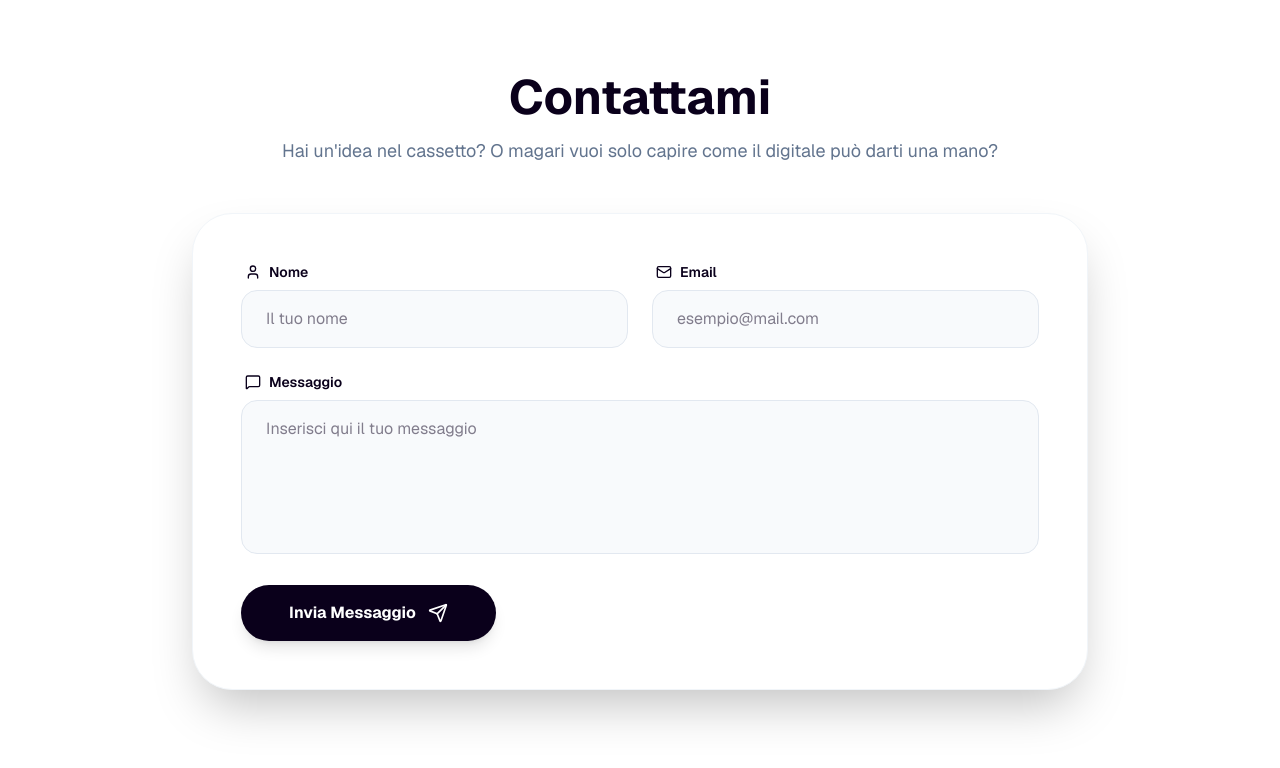
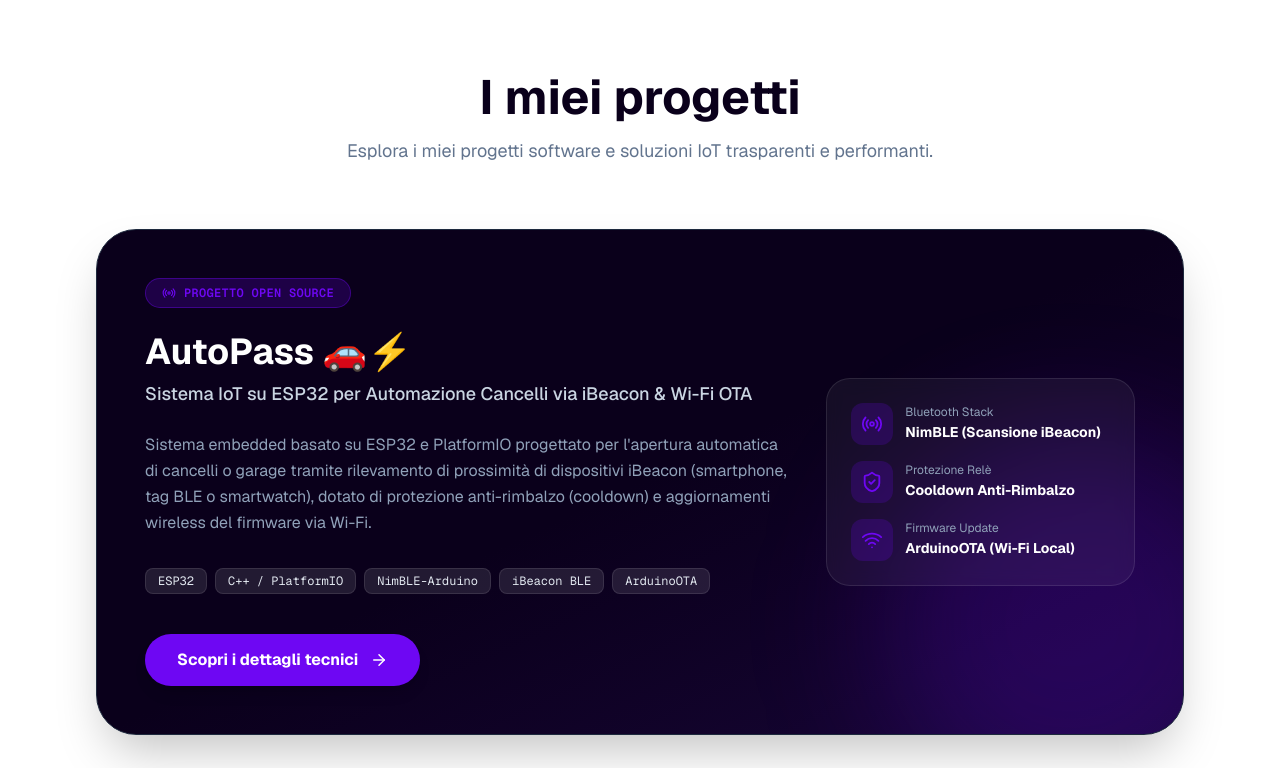
Before and after one commit to davide-ferraroIT/portfolio, a Next.js app: page / in a window 1280 px wide. Shown: the part 1620-2388 px from the top of the page. Built offline with nearby package versions, Linux system fonts and the light colour scheme.

Commit message:
feat(home): enable ProjectsSection and activate projects link in Navbar

```diff
--- a/src/app/page.tsx
+++ b/src/app/page.tsx
@@ -1,6 +1,7 @@
 import HeroSection from '@/components/home/HeroSection';
 import TopDivider from '@/components/home/TopDivider';
 import AboutSection from '@/components/home/AboutSection';
+import ProjectsSection from '@/components/home/ProjectsSection';
 import ContactSection from '@/components/home/ContactSection';
 import BottomDivider from '@/components/home/BottomDivider';
 
@@ -11,7 +12,7 @@ export default function Home() {
       <HeroSection />
       <TopDivider />
       <AboutSection />
-      {/*<ProjectsSection />*/}
+      <ProjectsSection />
       <ContactSection />
       <BottomDivider />
     </main>
--- a/src/components/home/Navbar.tsx
+++ b/src/components/home/Navbar.tsx
@@ -55,9 +55,7 @@ export default function Navbar() {
         <div className="hidden md:flex items-center gap-8">
           <ul className="flex items-center gap-8 text-base font-medium">
             <li><Link href="/" onClick={handleHomeClick} className="hover:text-hover transition-colors">Home</Link></li>
-            {/* LINK PROGETTI DESKTOP COMMENTATO
-            <li><Link href="/projects" className="hover:text-hover transition-colors">Progetti</Link></li>
-            */}
+            <li><Link href="/projects" onClick={closeMenu} className="hover:text-hover transition-colors">Progetti</Link></li>
             <li><Link href="/about-me" className="hover:text-hover transition-colors">Chi Sono</Link></li>
           </ul>
           <Link
@@ -92,11 +90,9 @@ export default function Navbar() {
               <li>
                 <Link href="/" onClick={handleHomeClick} className="block hover:text-hover">Home</Link>
               </li>
-              {/* LINK PROGETTI MOBILE COMMENTATO
               <li>
                 <Link href="/projects" onClick={closeMenu} className="block hover:text-hover">Progetti</Link>
               </li>
-              */}
               <li>
                 <Link href="/about-me" onClick={closeMenu} className="block hover:text-hover">Chi Sono</Link>
               </li>
--- a/src/components/home/ProjectsSection.tsx
+++ b/src/components/home/ProjectsSection.tsx
@@ -1,35 +1,21 @@
 'use client';
 
-import Image from 'next/image';
 import Link from 'next/link';
 import { motion } from 'framer-motion';
-import { Github, ArrowRight } from 'lucide-react';
+import { ArrowRight, Radio, ShieldCheck, Wifi } from 'lucide-react';
 
-const projects = [
-  {
-    title: "Alzati Lazzaro World",
-    description: "Rifacimento grafico del sito di una attività locale",
-    image: "/alzatiLazzaro.jpeg",
-    links: { github: "#", web: "#", package: "#" }
-  },
-  {
-    title: "Test",
-    description: "test test test",
-    image: "/test.webp",
-    links: { github: "#", web: "#", package: "#" }
-  },
-  {
-    title: "Test",
-    description: "test test test",
-    image: "/test.webp",
-    links: { github: "#", web: "#", package: "#" }
-  }
-];
+const featuredProject = {
+  title: "AutoPass 🚗⚡",
+  subtitle: "Sistema IoT su ESP32 per Automazione Cancelli via iBeacon & Wi-Fi OTA",
+  description: "Sistema embedded basato su ESP32 e PlatformIO progettato per l'apertura automatica di cancelli o garage tramite rilevamento di prossimità di dispositivi iBeacon (smartphone, tag BLE o smartwatch), dotato di protezione anti-rimbalzo (cooldown) e aggiornamenti wireless del firmware via Wi-Fi.",
+  tags: ["ESP32", "C++ / PlatformIO", "NimBLE-Arduino", "iBeacon BLE", "ArduinoOTA"],
+  slug: "/projects/autopass"
+};
 
 export default function ProjectsSection() {
   return (
     <section className="bg-white text-hero py-20 px-6 md:px-24">
-      <div className="max-w-7xl mx-auto">
+      <div className="max-w-6xl mx-auto">
         {/* INTESTAZIONE */}
         <div className="text-center mb-16">
           <motion.h2
@@ -49,60 +35,98 @@ export default function ProjectsSection() {
             transition={{ duration: 0.6, delay: 0.2, ease: "easeOut" }}
             className="text-slate-500 text-lg"
           >
-            Una piccola collezione dei miei progetti, scoprili tutti!
+            Esplora i miei progetti software e soluzioni IoT trasparenti e performanti.
           </motion.p>
         </div>
 
-        {/* GRIGLIA DINAMICA */}
-        <div className="grid grid-cols-1 md:grid-cols-2 lg:grid-cols-4 gap-10">
-          {projects.slice(0, 3).map((project, index) => (
-            <motion.div
-              key={index}
-              initial={{ opacity: 0, y: 30 }}
-              whileInView={{ opacity: 1, y: 0 }}
-              viewport={{ once: false }}
-              transition={{ delay: index * 0.25 }}
-              className="group bg-white rounded-[2.5rem] border border-slate-100 hover:border-hover shadow-xl overflow-hidden hover:shadow-2xl transition-all duration-300 flex flex-col"
-            >
-              <div className="relative h-64 w-full bg-slate-50">
-                <Image src={project.image} alt={project.title} fill className="object-contain p-6" />
-                <div className="absolute inset-0 bg-gradient-to-t from-white via-transparent to-transparent" />
+        {/* CARD PROGETTO IN EVIDENZA (AUTOPASS) */}
+        <motion.div
+          initial={{ opacity: 0, y: 30 }}
+          whileInView={{ opacity: 1, y: 0 }}
+          viewport={{ once: false }}
+          transition={{ duration: 0.7 }}
+          className="relative bg-gradient-to-br from-hero via-hero to-[#180838] text-white rounded-[2.5rem] p-8 md:p-12 shadow-2xl border border-slate-800 overflow-hidden group hover:border-hover/50 transition-all duration-500"
+        >
+          {/* Sfondo decorativo e bagliore */}
+          <div className="absolute -right-20 -bottom-20 w-96 h-96 bg-hover/20 rounded-full blur-3xl pointer-events-none group-hover:bg-hover/30 transition-all duration-700"></div>
+
+          <div className="relative z-10 grid grid-cols-1 lg:grid-cols-12 gap-8 items-center">
+            {/* LATO TESTO */}
+            <div className="lg:col-span-8 space-y-6">
+              <div className="inline-flex items-center gap-2 px-4 py-1.5 bg-hover/20 border border-hover/40 rounded-full text-hover font-mono text-xs font-semibold tracking-wide">
+                <Radio size={14} className="animate-pulse" /> PROGETTO OPEN SOURCE
               </div>
 
-              <div className="p-8 flex flex-col flex-grow">
-                <h3 className="text-2xl font-bold mb-4">{project.title}</h3>
-                <p className="text-slate-600 text-sm leading-relaxed mb-8 flex-grow">
-                  {project.description}
+              <div>
+                <h3 className="text-3xl md:text-4xl font-bold text-white mb-2">
+                  {featuredProject.title}
+                </h3>
+                <p className="text-slate-300 text-base md:text-lg font-medium">
+                  {featuredProject.subtitle}
                 </p>
-                <a href={project.links.github} target="_blank" rel="noopener noreferrer" className="text-slate-400 hover:text-hero transition-colors w-fit">
-                  <Github size={24} />
-                </a>
               </div>
-            </motion.div>
-          ))}
 
-          {/* BOTTONE "MOSTRA DI PIÙ" */}
-          <motion.div
-            initial={{ opacity: 0, y: 30 }}
-            whileInView={{ opacity: 1, y: 0 }}
-            viewport={{ once: false }}
-            transition={{ delay: 0.8 }}
-            className="relative group rounded-[2.5rem] border-2 border-dashed border-slate-200 flex items-center justify-center min-h-[400px] hover:border-hover transition-colors duration-300"
-          >
-            <Link
-              href="/projects"
-              className="flex flex-col items-center gap-4 text-center p-8 w-full h-full justify-center"
-            >
-              <div className="w-16 h-16 bg-hero/10 text-hero rounded-full flex items-center justify-center group-hover:bg-hover group-hover:text-white transition-all duration-300">
-                <ArrowRight size={32} className="group-hover:translate-x-1 transition-transform" />
+              <p className="text-slate-400 text-sm md:text-base leading-relaxed">
+                {featuredProject.description}
+              </p>
+
+              {/* TAGS TECH */}
+              <div className="flex flex-wrap gap-2 pt-2">
+                {featuredProject.tags.map((tag) => (
+                  <span
+                    key={tag}
+                    className="px-3 py-1 bg-white/10 border border-white/10 rounded-lg text-xs font-mono text-slate-200"
+                  >
+                    {tag}
+                  </span>
+                ))}
               </div>
-              <div>
-                <span className="block text-2xl font-bold text-hero">Mostra di più</span>
-                <span className="text-slate-500 text-sm">Guarda tutti i miei lavori</span>
+
+              {/* CTA LINK */}
+              <div className="pt-4">
+                <Link
+                  href={featuredProject.slug}
+                  className="inline-flex items-center gap-3 px-8 py-3.5 bg-hover text-white font-bold rounded-full hover:bg-white hover:text-hero transition-all duration-300 shadow-lg hover:scale-105"
+                >
+                  Scopri i dettagli tecnici <ArrowRight size={18} />
+                </Link>
               </div>
-            </Link>
-          </motion.div>
-        </div>
+            </div>
+
+            {/* LATO ICONE / SPEC HIGHLIGHTS */}
+            <div className="lg:col-span-4 bg-white/5 border border-white/10 rounded-3xl p-6 backdrop-blur-sm space-y-4">
+              <div className="flex items-center gap-3">
+                <div className="p-2.5 bg-hover/20 rounded-xl text-hover">
+                  <Radio size={22} />
+                </div>
+                <div>
+                  <span className="block text-xs text-slate-400">Bluetooth Stack</span>
+                  <span className="text-sm font-bold text-white">NimBLE (Scansione iBeacon)</span>
+                </div>
+              </div>
+
+              <div className="flex items-center gap-3">
+                <div className="p-2.5 bg-hover/20 rounded-xl text-hover">
+                  <ShieldCheck size={22} />
+                </div>
+                <div>
+                  <span className="block text-xs text-slate-400">Protezione Relè</span>
+                  <span className="text-sm font-bold text-white">Cooldown Anti-Rimbalzo</span>
+                </div>
+              </div>
+
+              <div className="flex items-center gap-3">
+                <div className="p-2.5 bg-hover/20 rounded-xl text-hover">
+                  <Wifi size={22} />
+                </div>
+                <div>
+                  <span className="block text-xs text-slate-400">Firmware Update</span>
+                  <span className="text-sm font-bold text-white">ArduinoOTA (Wi-Fi Local)</span>
+                </div>
+              </div>
+            </div>
+          </div>
+        </motion.div>
       </div>
     </section>
   );
```
